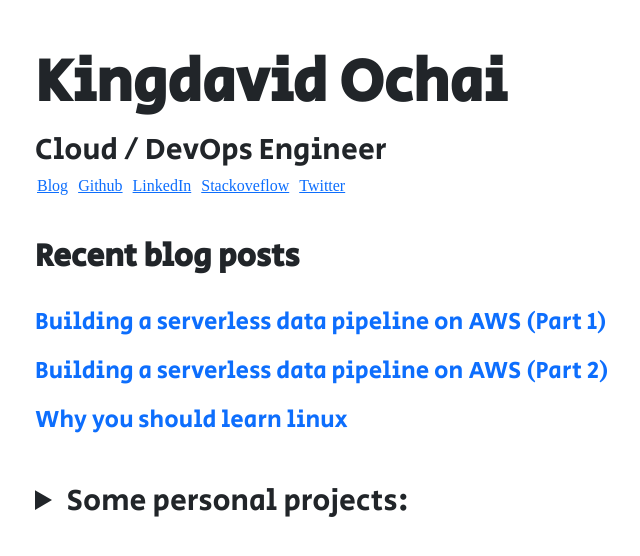
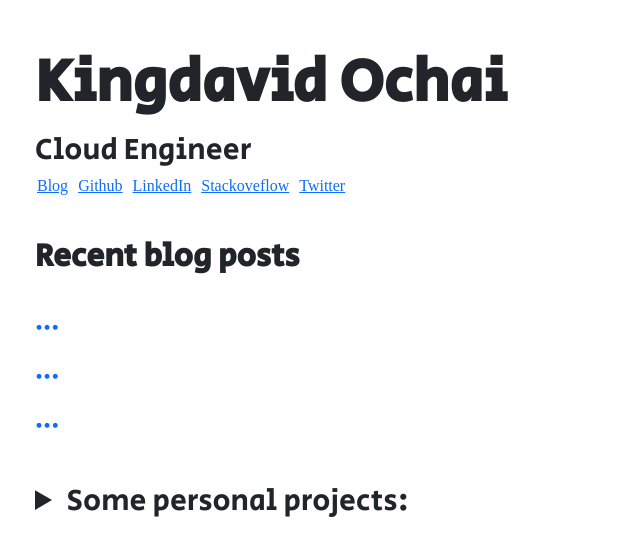
Before and after one commit to kd9s0/kd9s0.github.io, a plain HTML site: page index.html in a window 1280 px wide. Shown: the whole page, without its empty margins (47-687 px from the left). Drawn offline with nearby package versions, Linux system fonts and the light colour scheme.

Commit message:
title change

```diff
--- a/index.html
+++ b/index.html
@@ -20,7 +20,7 @@
         <br>
         <br>
         <h1>Kingdavid Ochai</h1>
-        <span>Cloud / DevOps Engineer</span>
+        <span>Cloud Engineer</span>
         <br>
         <div class="list">
             <ul>
@@ -34,9 +34,9 @@
         <br>
         <h2>Recent blog posts</h2>
         <br>
-        <h4><a href="#" class="posts">Building a serverless data pipeline on AWS (Part 1)</a></h4>
-        <h4><a href="#" class="posts">Building a serverless data pipeline on AWS (Part 2)</a></h4>
-        <h4><a href="#" class="posts">Why you should learn linux</a></h4>
+        <h4><a href="#" class="posts">...</a></h4>
+        <h4><a href="#" class="posts">...</a></h4>
+        <h4><a href="#" class="posts">...</a></h4>
         <br>
         <details>
             <summary>
```
